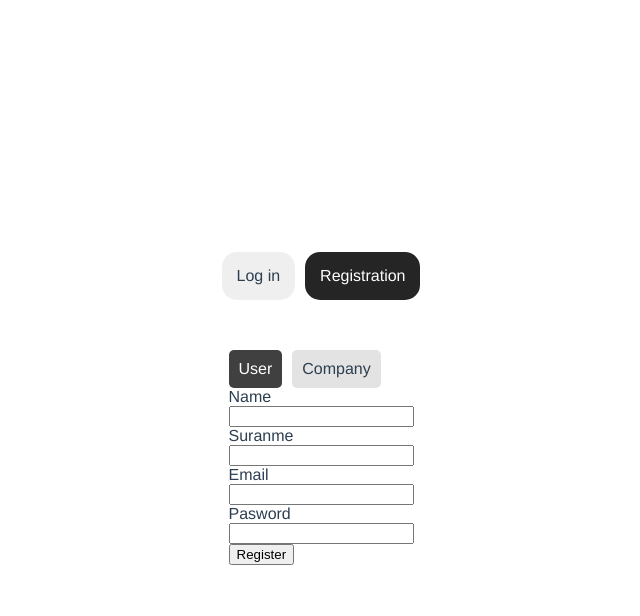
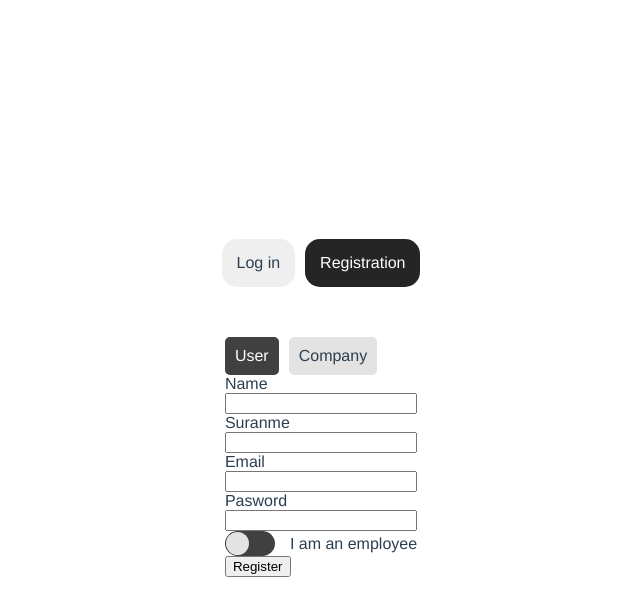
Before and after one commit to dmytromatros/true_staff, a Vue app: page / in a window 1280 px wide. Both pictures are taken after a click on the element "Registration". Shown: the top 616 px of the page, without its empty margins (319-959 px from the left). Built offline with nearby package versions, Linux system fonts and the light colour scheme.

Commit message:
Added isEmployee checker to the user registration

```diff
--- a/src/components/forms/RegistrationForm.vue
+++ b/src/components/forms/RegistrationForm.vue
@@ -24,7 +24,11 @@
       <TextInput label="Suranme" type="text" v-model="userInfo.surname" />
       <TextInput label="Email" type="email" v-model="userInfo.email" />
       <TextInput label="Pasword" type="password" v-model="userInfo.password" />
-
+      <CheckboxInput
+        label="I am an employee"
+        v-model="userInfo.isEmployee"
+        id="is-employee-registration"
+      />
       <button type="submit">Register</button>
     </form>
   </div>
@@ -32,6 +36,7 @@
 
 <script>
 import TextInput from "../inputs/TextInput.vue";
+import CheckboxInput from "../inputs/CheckboxInput.vue";
 export default {
   name: "RegistrationForm",
   data() {
@@ -42,10 +47,11 @@ export default {
         surname: "",
         email: "",
         password: "",
+        isEmployee: false,
       },
     };
   },
-  components: { TextInput },
+  components: { TextInput, CheckboxInput },
   methods: {
     selectRole(role) {
       this.role = role;
--- /dev/null
+++ b/src/components/inputs/CheckboxInput.vue
@@ -0,0 +1,85 @@
+<template>
+  <div class="checkbox-input">
+    <input
+      class="checkbox-input__input"
+      type="checkbox"
+      :id="id"
+      v-model="internalValue"
+    />
+    <label
+      class="checkbox-input__label"
+      :for="id"
+      :class="{ 'checkbox-input__label--active': internalValue }"
+    ></label>
+    <span class="checkbox-input__text" v-if="label">{{ label }}</span>
+  </div>
+</template>
+
+<script>
+export default {
+  name: "CheckboxInput",
+  props: {
+    id: {
+      type: String,
+      default: "checkbox",
+    },
+    label: {
+      type: String,
+      default: "checkbox",
+    },
+    modelValue: Boolean,
+  },
+  emits: ["update:modelValue"],
+  data() {
+    return {
+      internalValue: this.modelValue,
+    };
+  },
+  watch: {
+    internalValue(newValue) {
+      this.$emit("update:modelValue", newValue);
+    },
+    modelValue(newValue) {
+      this.internalValue = newValue;
+    },
+  },
+};
+</script>
+
+<style lang="scss" scoped>
+.checkbox-input {
+  display: flex;
+  align-items: center;
+  gap: 15px;
+  &__input {
+    display: none;
+  }
+  &__label {
+    display: block;
+    width: 50px;
+    height: 25px;
+    border-radius: 50px;
+    background-color: #404040;
+    position: relative;
+    transition: 0.3s ease-in-out all;
+    &::before {
+      content: "";
+      width: 23px;
+      height: 23px;
+      position: absolute;
+      transform: translate(1px, 1px);
+      border-radius: 50%;
+      background-color: #e3e3e3;
+      transition: 0.3s ease-in-out all;
+    }
+    &--active {
+      background-color: #e3e3e3;
+      &::before {
+        transform: translate(26px, 1px);
+
+        background-color: #404040;
+      }
+    }
+  }
+}
+</style>
```
Also changed, not shown: routes/user/add-user.js (+7 -1 lines).
